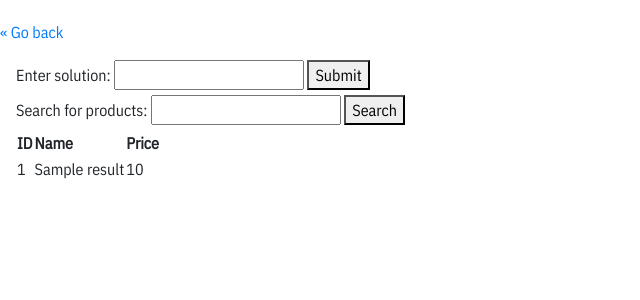
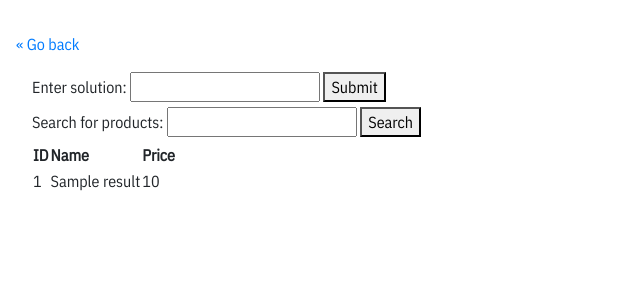
Before and after one commit to DavidHTwastaken/software-security-final-project, a Python web app: template app/src/sql_injection/templates/sql_injection.html in a window 1280 px wide. Shown: the part 89-389 px from the top of the page, without its empty margins (0-640 px from the left). Run offline with Jinja, Linux system fonts and the light colour scheme; the template is opened without the code that fills it: most values are stand-ins (such as "Sample title", 1, 10 or a date in 2020); some libraries are stand-ins or nearby versions.

Commit message:
fix frontend sql_injection

```diff
--- a/app/src/db.sql
+++ b/app/src/db.sql
@@ -58,7 +58,7 @@ VALUES
     ('Dell XPS 15', 1399.99),
     ('Nike Air Max', 99.99),
     ('Adidas Ultraboost', 139.99),
-    ('Dr. Scholl\'\'s Shoes', 99.99);
+    ('Dr. Scholl''s Shoes', 99.99);
 
 INSERT INTO
     inventory (user_id, product_id)
--- a/app/src/sql_injection/static/styles.css
+++ b/app/src/sql_injection/static/styles.css
@@ -1,3 +1,6 @@
-#content {
+.content {
+  margin: 12px 16px;
+}
+#main {
   margin: 16px;
 }
--- a/app/src/sql_injection/templates/sql_injection.html
+++ b/app/src/sql_injection/templates/sql_injection.html
@@ -7,7 +7,7 @@
 />
 
 <a id="prev-btn" href="{{url_for('bugs')}}" class="previous">&laquo; Go back</a>
-<div id="content">
+<div id="main">
   <label for="answer">Enter solution: </label>
   <input type="text" name="answer" id="answer" />
   <button
```
Also changed, not shown: David/README.md, David/images/error_message_displayed.png (added), David/images/low_security_success.png (added), David/images/max_security_not_injectable.png (added), David/images/medium_security_passwords.png (added), David/images/medium_usernames.png (added), David/images/overview.png (added), David/images/sql_injection_difficulty_handling.png (added).
